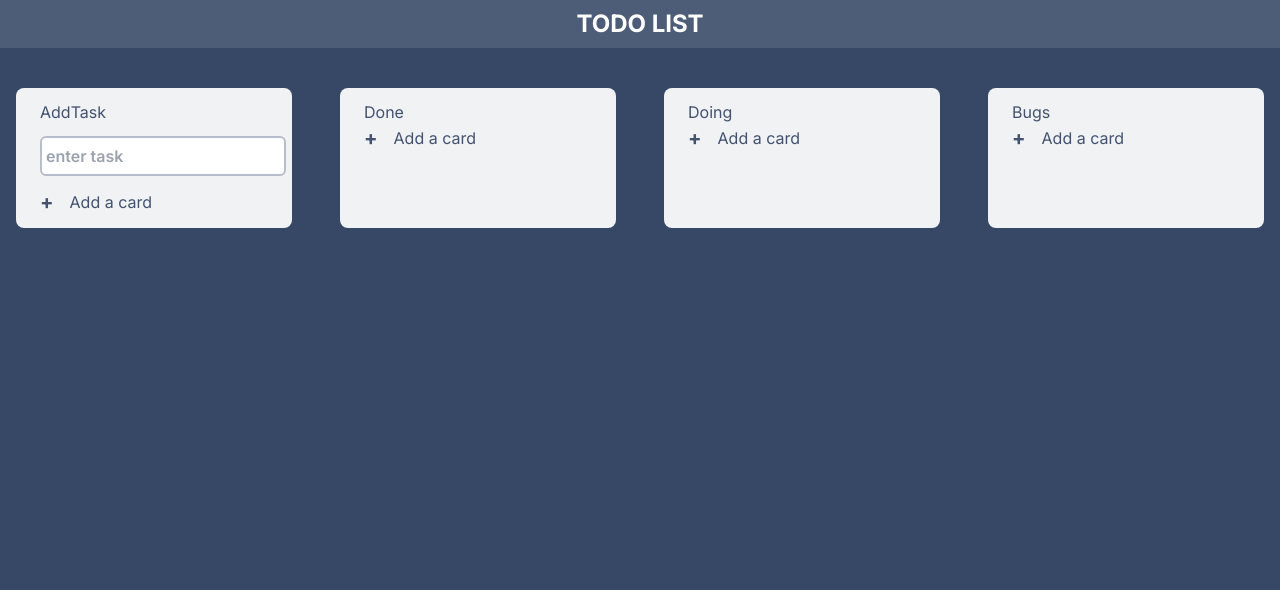
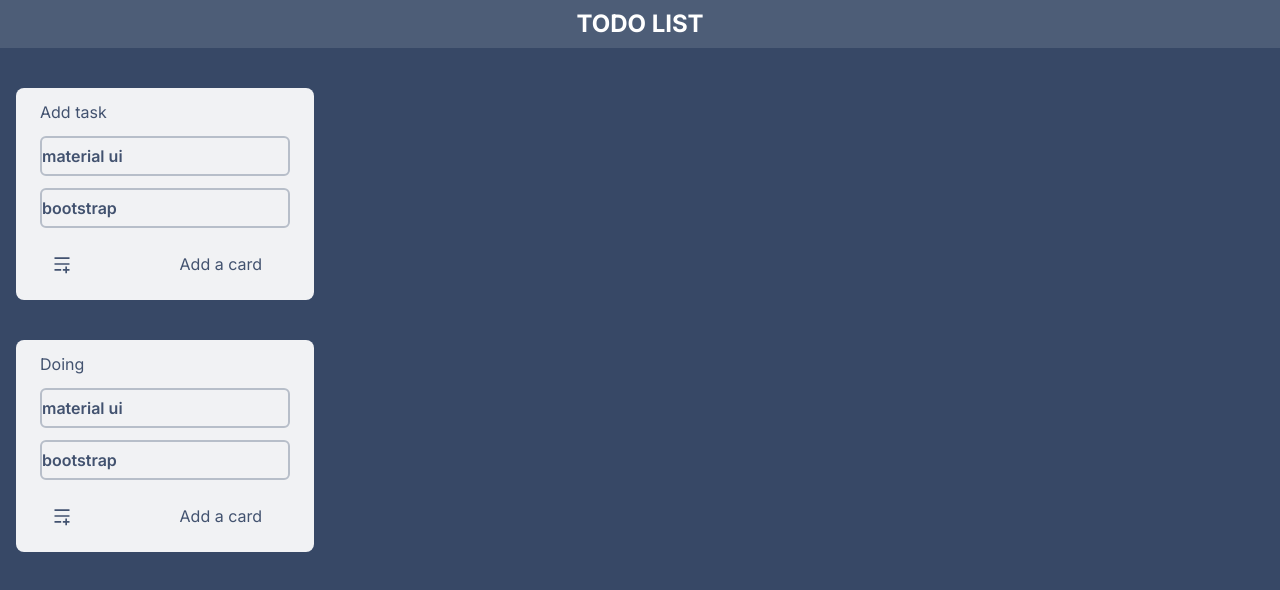
Before and after one commit to komalrani24/trello_todoApp, a Next.js app: page / in a window 1280 px wide. Shown: the top 590 px of the page. Built offline with nearby package versions, Linux system fonts and the light colour scheme.

Commit message:
drag completed

```diff
--- a/package.json
+++ b/package.json
@@ -10,8 +10,13 @@
   },
   "dependencies": {
     "@flaticon/flaticon-uicons": "^3.1.0",
+    "@types/react-beautiful-dnd": "^13.1.8",
+    "immutability-helper": "^3.1.1",
     "next": "14.1.0",
     "react": "^18",
+    "react-beautiful-dnd": "^13.1.1",
+    "react-dnd": "^16.0.1",
+    "react-dnd-html5-backend": "^16.0.1",
     "react-dom": "^18",
     "react-icons": "^5.0.1"
   },
--- a/src/app/component/AddTask.tsx
+++ b/src/app/component/AddTask.tsx
@@ -1,19 +1,35 @@
 "use client";
 import React, { useState } from "react";
 import TextInputField from "./TextInputField";
+import { RiMenuAddLine } from "react-icons/ri";
+import { Draggable, Droppable } from "react-beautiful-dnd";
 
 interface titles {
-  title: String;
+  id: number;
+  title: string;
+  components: Components[];
 }
 
-const AddTask: React.FC<titles> = ({ title }) => {
+const AddTask: React.FC<titles> = ({ title, id, components }) => {
   const [inputValue, setInputValue] = useState<string>("");
+  const [addValue, setAddValue] = useState<JSX.Element[]>([]);
+  // const [showInput, setShowInput] = useState<boolean>(false);
 
-  const handleChange = (e: React.ChangeEvent<HTMLInputElement>) => {
-    e.preventDefault();
-    setInputValue(e.currentTarget.value);
-  };
-  console.log(inputValue, "hsjkhjfs");
+  // const handleChange = (e: React.ChangeEvent<HTMLInputElement>) => {
+  //   e.preventDefault();
+  //   setInputValue(e.currentTarget.value);
+  // };
+
+  // const handleAdd = (): void => {
+  //   if (inputValue.length === 0) {
+  //     alert("input field should not be empty");
+  //   } else {
+  //     setAddValue((prev: any) => [...prev, inputValue]);
+  //     setInputValue("");
+  //   }
+  // };
+  // console.log(inputValue, "hsjkhjfs");
+
   return (
     <>
       <div className="rounded-lg flex flex-col items-start bg-[#F1F2F4] my-10 mx-4 px-6">
@@ -22,21 +38,42 @@ const AddTask: React.FC<titles> = ({ title }) => {
         {title === "AddTask" && (
           <TextInputField
             placeholder="enter task"
-            onChange={handleChange}
+            // onChange={handleChange}
             value={inputValue}
           />
         )}
 
+        <ul>
+          {components.map((item, i) => (
+            <Draggable key={item.id} draggableId={item.id.toString()} index={i}>
+              {(provided) => (
+                <li
+                  draggable="true"
+                  className="flex items-center my-3 border-[#B7BEC9] border-2 h-10 -mr-4 rounded-md  font-semibold
+    hover:border-blue-950 w-[250px] text-[#42526F] "
+                >
+                  {item.name}
+                </li>
+              )}
+            </Draggable>
+          ))}
+        </ul>
+
         <button type="submit">
           <div
-            className="flex gap-4 items-center mb-3 hover:bg-[#6B7588]
-          rounded-md pr-4 "
+            className="flex gap-4 items-center mb-3
+          rounded-md pr-4 min-w-[250px] justify-between"
             // onClick={handleAdd}
           >
-            <span className="text-xl font-bold text-[#42526F] hover:text-white">
-              +
-            </span>
-            <span className="text-[#42526F] hover:text-white">Add a card</span>
+            <div
+              className="text-xl font-bold text-[#42526F] hover:text-white
+            p-3 hover:bg-[#6B7588] rounded-md "
+            >
+              <RiMenuAddLine />
+            </div>
+            <div className="text-[#42526F] hover:text-white hover:bg-[#6B7588] p-3 rounded-md">
+              Add a card
+            </div>
           </div>
         </button>
       </div>
--- a/src/app/component/HomePage.tsx
+++ b/src/app/component/HomePage.tsx
@@ -1,29 +1,63 @@
-import React from "react";
+"use client";
+import React, { useEffect, useState } from "react";
+
 import Table from "./AddTask";
 import AddTask from "./AddTask";
+import { DragDropContext, Droppable } from "react-beautiful-dnd";
+import { dataCards } from "../utils/data";
+
+interface data {
+  id: number;
+  title: string;
+  components: Components[];
+}
 
 const HomePage: React.FC = () => {
+  const [card, setCard] = useState<data[]>(dataCards);
+
   return (
     <>
+      <DragDropContext onDragEnd={() => {}}>
         <h1 className="text-center font-bold text-2xl text-[#fff] bg-[#4D5D77] h-12 flex items-center justify-center p-4">
           TODO LIST
         </h1>
 
-      <div className="grid grid-cols-2 md:grid-cols-4 gap-4">
+        <div className="flex">
           {/* add task */}
-        <AddTask title={"AddTask"} />
+
+          <div>
+            {card.length &&
+              card.map((item, index) => (
+                <Droppable droppableId={`droppable${item.id}`}>
+                  {(provided) => (
+                    <div
+                      key={index}
+                      {...provided.droppableProps}
+                      ref={provided.innerRef}
+                    >
+                      <AddTask
+                        id={item.id}
+                        title={item.title}
+                        components={item.components}
+                      />
+
+                      {provided.placeholder}
+                    </div>
+                  )}
+                </Droppable>
+              ))}
+          </div>
+          {/* <div>
             <AddTask title={"Done"} />
+          </div>
+          <div>
             <AddTask title={"Doing"} />
+          </div>
+          <div>
             <AddTask title={"Bugs"} />
-
-        {/* Done */}
-        {/* <Done /> */}
-        {/* pending */}
-        {/* <Pending /> */}
-
-        {/* bugs */}
-        {/* <Bugs /> */}
+          </div>*/}
         </div>
+      </DragDropContext>
     </>
   );
 };
--- a/src/app/component/TextInputField.tsx
+++ b/src/app/component/TextInputField.tsx
@@ -1,22 +1,26 @@
 import React from "react";
-
+// import { FaPencilAlt } from "react-icons/fa";
 interface inputType {
-  placeholder: string;
+  placeholder?: string;
   name?: string;
-  value?: string;
-  onChange: (e: React.ChangeEvent<HTMLInputElement>) => void;
+  value?: string | undefined;
+  onChange?: (e: React.ChangeEvent<HTMLInputElement>) => void;
 }
-
 const TextInputField: React.FC<inputType> = ({ placeholder, ...rest }) => {
+  console.log({ ...rest }, "pass");
   return (
-    <div>
+    <div
+      className="flex items-center my-3 border-[#B7BEC9] border-2 h-10 -mr-4 rounded-md  font-semibold
+    hover:border-blue-950 w-[250px]"
+      draggable="true"
+    >
       <input
         type="text"
         placeholder={placeholder}
-        className=" my-3 border-[#B7BEC9] border-2 h-10 rounded-md px-1 font-semibold
-        hover:border-blue-950"
+        className="w-[200px] border-none  bg-[#F1F2F4] focus:outline-none pl-3"
         {...rest}
       ></input>
+      {/* <FaPencilAlt className="" /> */}
     </div>
   );
 };
--- /dev/null
+++ b/src/app/utils/data.ts
@@ -0,0 +1,30 @@
+export const dataCards = [
+  {
+    id: 0,
+    title: "Add task",
+    components: [
+      {
+        id: 100,
+        name: "material ui",
+      },
+      {
+        id: 200,
+        name: "bootstrap",
+      },
+    ],
+  },
+  {
+    id: 1,
+    title: "Doing",
+    components: [
+      {
+        id: 100,
+        name: "material ui",
+      },
+      {
+        id: 200,
+        name: "bootstrap",
+      },
+    ],
+  },
+];
--- /dev/null
+++ b/types.d.ts
@@ -0,0 +1,4 @@
+interface Components {
+  id: number;
+  name: string;
+}
```
Also changed, not shown: 1 other file (tests, documents, lock files or other folders). Lines whose indentation alone changed are shown as unchanged.
